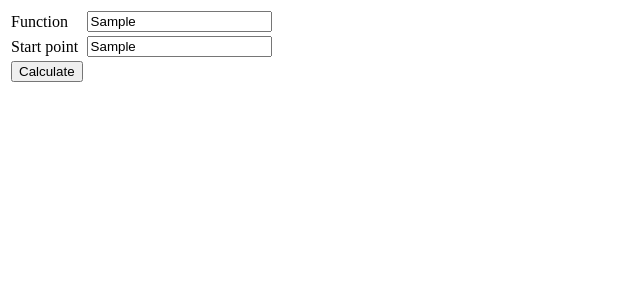
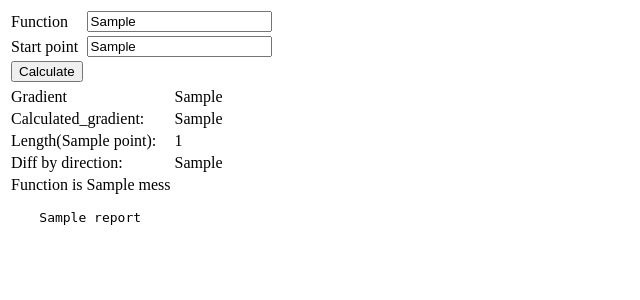
Before and after one commit to DingzhouWang/721project2, a Flask app: template templates/index.html in a window 1280 px wide. Shown: the top 300 px of the page, without its empty margins (0-640 px from the left). Run offline with Flask 2, Linux system fonts and the light colour scheme; the template is opened without the code that fills it: most values are stand-ins (such as "Sample title", 1, 10 or a date in 2020).

Commit message:
Implemented GradientDescent

```diff
--- a/app.py
+++ b/app.py
@@ -1,6 +1,7 @@
 from flask import Flask, render_template, request, redirect, url_for
 
 from descent import GradientDescent
+from util import Diff
 
 app = Flask(__name__)
 
@@ -10,25 +11,39 @@ def index():
     if request.method == 'POST':
         f = request.form['f']
         p = request.form['p']
-        start_point = [float(x) for x in p.split()]
-        return redirect(url_for('calculate', f=f, start_point=start_point))
+        if not f or f.isspace():
+            f = None
+        if not p or p.isspace():
+            p = None
+        return redirect(url_for('calculate', f=f, start_point=p))
     return render_template('index.html',
                            def_f=GradientDescent.def_f,
                            def_p=[GradientDescent.def_x0, GradientDescent.def_y0])
 
 
+@app.route('/calculate')
 @app.route('/calculate/<f>/<start_point>')
-def calculate(f, start_point):
+def calculate(f=None, start_point=None):
+    if start_point is not None:
+        start_point = [float(x) for x in start_point.split()]
     descent = GradientDescent(f, start_point)
+    point = descent.get_start_point()
+    length = Diff.length(point)
+    diff_by_direction = descent.calculate_diff_by_direction(length)
+    mess = 'not monotonically'
+    if Diff.is_increasing(diff_by_direction):
+        mess = 'monotonically increasing'
+    if Diff.is_decreasing(diff_by_direction):
+        mess = 'monotonically decreasing'
+    descent.calculate()
+    report = descent.get_report()
     return render_template('index.html',
-                           descent=descent)
+                           descent=descent,
+                           point=point,
+                           length=length,
+                           diff_by_direction=diff_by_direction,
+                           mess=mess, report=report)
 
-# print('Gradient:', grad)
-# print('Calculated gradient: ', calculated_grad)
-# print('Length: ', length)
-# print('Diff by direction: ', diff)
-# print('Function is monotonically increasing', self.__is_increasing(diff))
-#         print('Function is monotonically decreasing', self.__is_decreasing(diff))
 
 if __name__ == '__main__':
     app.run()
--- a/templates/index.html
+++ b/templates/index.html
@@ -11,16 +11,14 @@
             <td><label>Function</label></td>
             <td>
                 <input type="text" name="f" placeholder="{{ def_f }}"
-                    {% if descent %} value="{{ descent.get_f() }}" {% endif %}
-                       required/>
+                        {% if descent %} value="{{ descent.get_f() }}" {% endif %}/>
             </td>
         </tr>
         <tr>
             <td><label>Start point</label></td>
             <td>
                 <input type="text" name="p" placeholder="{{ def_p }}"
-                        {% if descent %} value="{{ descent.get_start_point() }}" {% endif %}
-                       required>
+                        {% if descent %} value="{{ descent.get_start_point() }}" {% endif %}/>
             </td>
         </tr>
         <tr>
@@ -28,5 +26,31 @@
         </tr>
     </table>
 </form>
+{% if descent %}
+    <table>
+        <tr>
+            <td><label>Gradient</label></td>
+            <td>{{ descent.get_grad() }}</td>
+        </tr>
+        <tr>
+            <td><label>Calculated_gradient:</label></td>
+            <td>{{ descent.get_calculated_grad() }}</td>
+        </tr>
+        <tr>
+            <td><label>Length({{ point }}):</label></td>
+            <td>{{ length }}</td>
+        </tr>
+        <tr>
+            <td><label>Diff by direction:</label></td>
+            <td>{{ diff_by_direction }}</td>
+        </tr>
+        <tr>
+            <td>Function is {{ mess }}</td>
+        </tr>
+    </table>
+    <pre>
+    {{ report }}
+</pre>
+{% endif %}
 </body>
 </html>
--- a/util/Diff.py
+++ b/util/Diff.py
@@ -1,7 +1,7 @@
 from math import *
 
 
-class Diff:
+class Diff(object):
     @staticmethod
     def length(start_point):
         return sqrt(sum([i ** 2 for i in start_point]))
```
Also changed, not shown: descent/GradientDescent.py (+19 -15 lines), descent/__init__.py (line endings or trailing spaces), util/__init__.py (line endings or trailing spaces).
